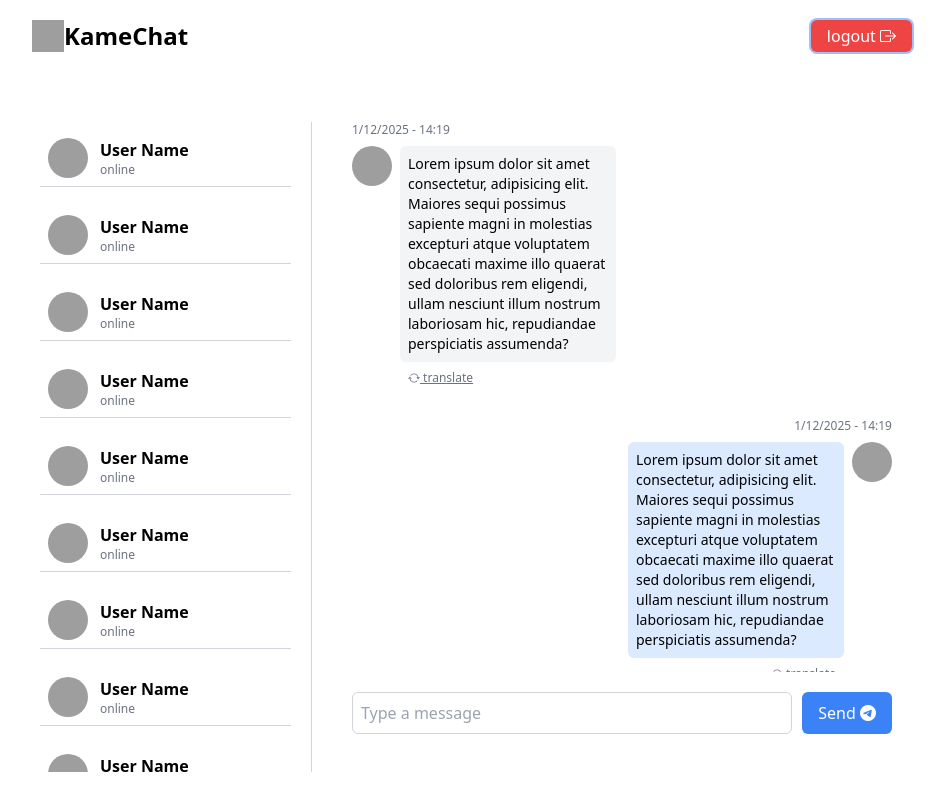
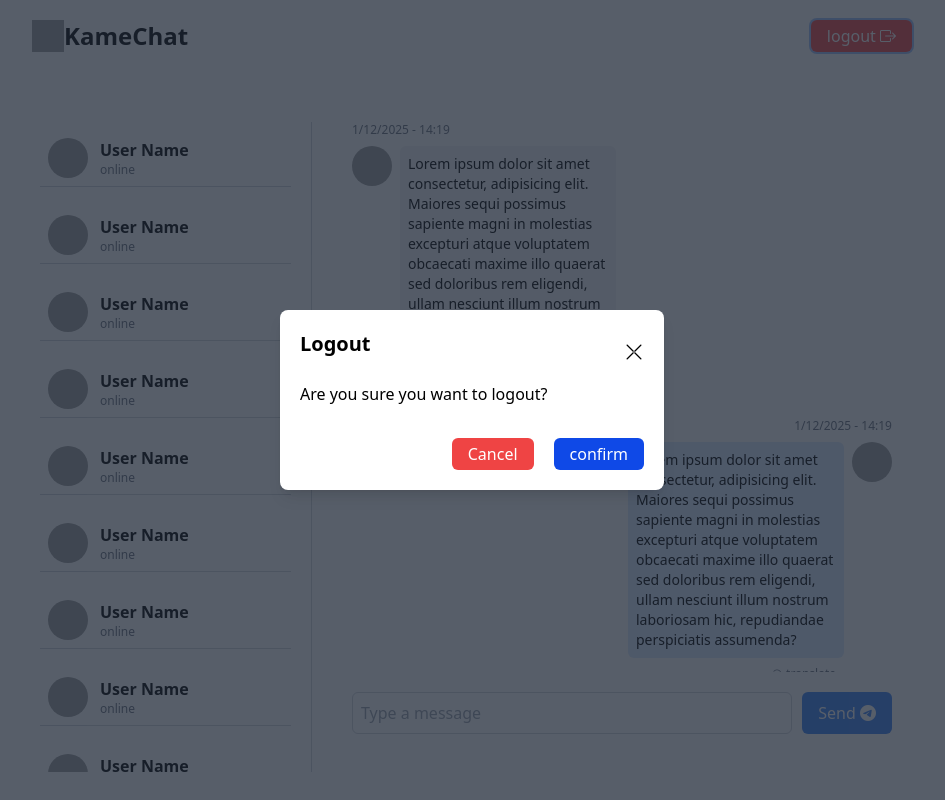
Before and after one commit to adoumadje/kamechat-frontend, an Angular app: page / in a window 1280 px wide. Both pictures are taken after a click on the button "logout". Shown: the whole page, without its empty margins (168-1113 px from the left). Built offline with nearby package versions, Linux system fonts and the light colour scheme; grey boxes are pictures that could not be loaded.

Commit message:
finally successfully implemented modal

```diff
--- a/src/app/components/main-page/main-page.component.html
+++ b/src/app/components/main-page/main-page.component.html
@@ -5,7 +5,8 @@
         alt="logo">
         KameChat
     </h1>
-    <button class="bg-[#ef4444] px-4 py-1 text-white rounded-md focus:ring-2 transform hover:scale-105">logout
+    <button class="bg-[#ef4444] px-4 py-1 text-white rounded-md focus:ring-2 transform hover:scale-105"
+    (click)="openModal()">logout
         <i class="bi bi-box-arrow-right"></i>
     </button>
 </div>
@@ -73,3 +74,12 @@
         </form>
     </div>
 </div>
+
+<app-modal
+    [isModalOpened]="isModalOpened"
+    [title]="'Logout'"
+    [content]="'Are you sure you want to logout?'"
+    (closeModal)="closeModal()"
+    (cancelBtnClicked)="onCancelBtnClicked()"
+    (confirmBtnClicked)="onConfirmBtnClicked()"
+></app-modal>
--- a/src/app/components/main-page/main-page.component.ts
+++ b/src/app/components/main-page/main-page.component.ts
@@ -1,10 +1,11 @@
 import { NgFor, NgIf } from '@angular/common';
 import { Component } from '@angular/core';
+import { ModalComponent } from "../modal/modal.component";
 
 @Component({
   selector: 'app-main-page',
   standalone: true,
-  imports: [NgFor, NgIf],
+  imports: [NgFor, NgIf, ModalComponent],
   templateUrl: './main-page.component.html',
   styleUrl: './main-page.component.css'
 })
@@ -13,9 +14,27 @@ export class MainPageComponent {
     date: String;
     time: String;
 
+    isModalOpened = false;
+
     constructor() {
         this.date = this.now.toLocaleDateString();
         this.time = String(this.now.getHours()).padStart(2, '0') + ':' + String(this.now.getMinutes()).padStart(2, '0');
     }
 
+    openModal(): void {
+      this.isModalOpened = true;
+    }
+
+    closeModal(): void {
+      this.isModalOpened = false;
+    }
+
+    onConfirmBtnClicked(): void {
+      this.isModalOpened = false;
+    }
+
+    onCancelBtnClicked(): void {
+      this.isModalOpened = false;
+    }
+
 }
--- /dev/null
+++ b/src/app/components/modal/modal.component.html
@@ -0,0 +1,21 @@
+<div [ngClass]="isModalOpened ? 'block' : 'hidden'"
+class="fixed inset-0 bg-gray-800 bg-opacity-75 z-50 flex justify-center items-center"
+(click)="closeModalOnOutsideClick($event)">
+    <div class="bg-white p-5 rounded-lg shadow-lg max-w-[50%] w-[30%] relative">
+        <div class="flex justify-between items-center mb-2">
+            <h2 class="text-xl font-semibold mb-4">{{ title }}</h2>
+            <button (click)="closeModal.emit()">
+                <i class="bi bi-x-lg text-xl"></i>
+            </button>
+        </div>
+        <div>
+            <p>{{ content }}</p>
+        </div>
+        <div class="flex justify-end mt-8">
+            <button class="bg-[#ef4444] px-4 py-1 text-white rounded-md focus:ring-2 transform hover:scale-105 me-5"
+            (click)="cancelBtnClicked.emit()">Cancel</button>
+            <button class="bg-[#0f49e7] px-4 py-1 text-white rounded-md focus:ring-2 transform hover:scale-105"
+            (click)="confirmBtnClicked.emit()">confirm</button>
+        </div>
+    </div>
+</div>
--- /dev/null
+++ b/src/app/components/modal/modal.component.ts
@@ -0,0 +1,28 @@
+import { NgClass } from '@angular/common';
+import { Component, EventEmitter, inject, Input, OnInit, Output, ViewChild } from '@angular/core';
+
+@Component({
+  selector: 'app-modal',
+  standalone: true,
+  imports: [NgClass],
+  templateUrl: './modal.component.html',
+  styleUrl: './modal.component.css'
+})
+export class ModalComponent  {
+  @Input() isModalOpened = false;
+
+  @Input() title: string = '';
+  @Input() content: string = '';
+
+  @Output() closeModal = new EventEmitter<void>();
+  @Output() confirmBtnClicked = new EventEmitter<void>();
+  @Output() cancelBtnClicked = new EventEmitter<void>();
+
+  constructor() { }
+
+  closeModalOnOutsideClick(event: MouseEvent): void {
+    if( event.target === document.querySelector('.fixed') ) {
+      this.closeModal.emit();
+    }
+  }
+}
```
Also changed, not shown: src/app/components/modal/modal.component.css (added), 1 other file (tests, documents, lock files or other folders).
